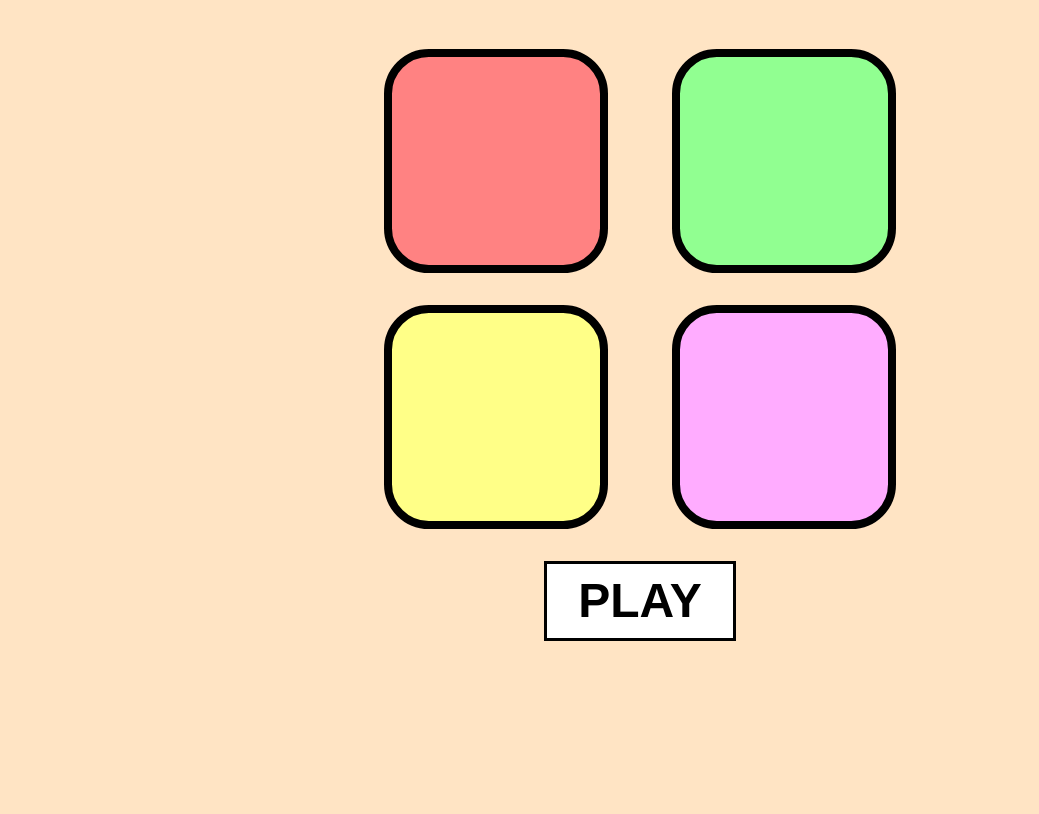
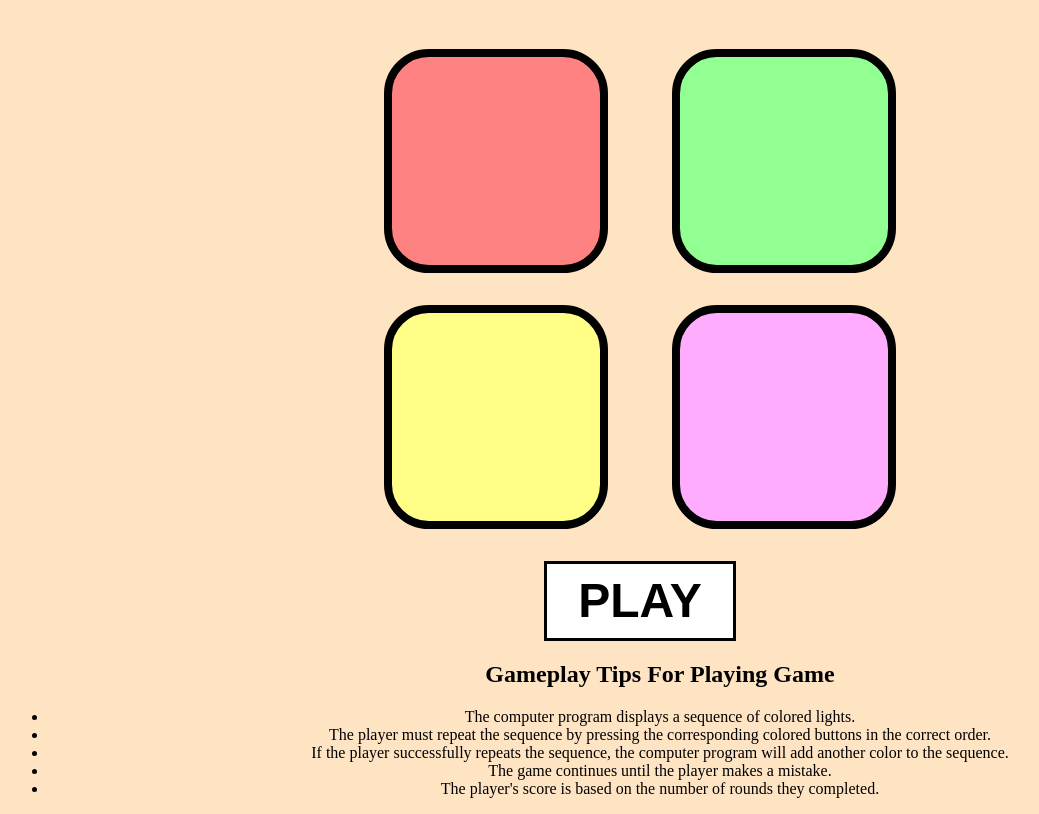
Before and after one commit to Sultan-08/Simon-Say-s-Game, a plain HTML site: page index.html in a window 1280 px wide. Shown: the part 110-924 px from the top of the page, without its empty margins (0-1039 px from the left). Before the commit the page ends 800 px from the top, so only its background shows below. Drawn offline with Linux system fonts and the light colour scheme.

Commit message:
Update index.html

```diff
--- a/index.html
+++ b/index.html
@@ -23,6 +23,16 @@
     <div class="parent">
         <button class="child" id="start">PLAY</button>
     </div>
+    <div class="Rules">
+        <ul>
+            <h2>Gameplay Tips For Playing Game</h2>
+            <li>The computer program displays a sequence of colored lights.</li>
+            <li>The player must repeat the sequence by pressing the corresponding colored buttons in the correct order.</li>
+            <li>If the player successfully repeats the sequence, the computer program will add another color to the sequence.</li>
+            <li>The game continues until the player makes a mistake.</li>
+            <li>The player's score is based on the number of rounds they completed.</li>
+        </ul>
+    </div>
     <script src="./script.js"></script>
 </body>
 </html>
```
